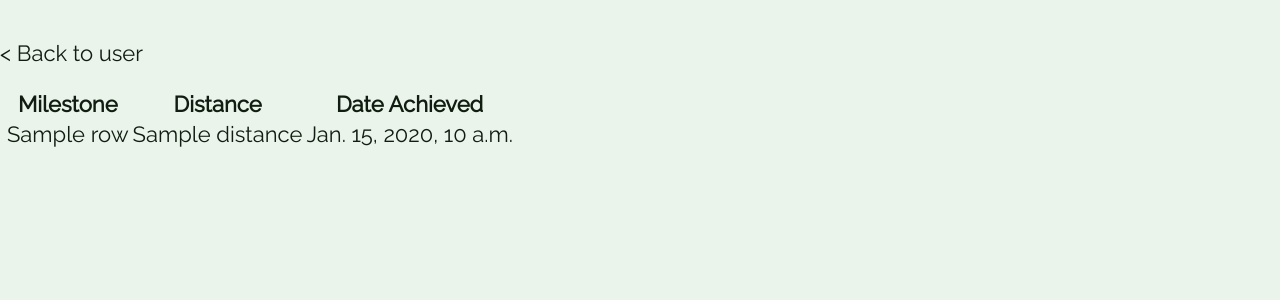
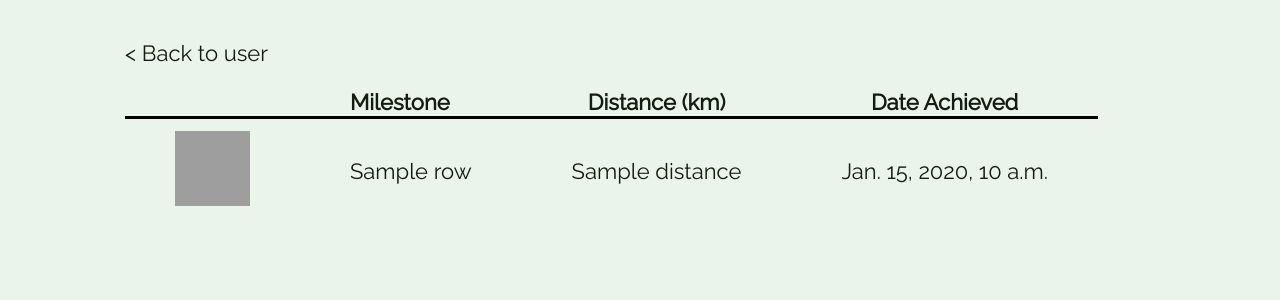
Before and after one commit to tomhayter/Strava-Race, a Django app: template web-app/tracker/templates/tracker/milestones.html in a window 1280 px wide. Shown: the part 152-452 px from the top of the page. Run offline with Django 3.2, Linux system fonts and the light colour scheme; the template is opened without the code that fills it: most values are stand-ins (such as "Sample title", 1, 10 or a date in 2020); grey boxes are pictures that could not be loaded.

Commit message:
Improve milestone table visuals

```diff
--- a/web-app/tracker/static/tracker/common.css
+++ b/web-app/tracker/static/tracker/common.css
@@ -38,7 +38,6 @@ a:visited {
 }
 
 a:hover {
-    text-decoration: none;
     color: var(--text);
 }
 
@@ -46,3 +45,26 @@ a:active {
     text-decoration: none;
     color: var(--text);
 }
+
+a {
+    position: relative;
+    text-decoration: none;
+}
+
+  /* Fade in */
+a::before {
+    content: "";
+    position: absolute;
+    display: block;
+    width: 100%;
+    height: 1.5px;
+    bottom: 0;
+    left: 0;
+    background-color: var(--text);
+    transform: scaleX(0);
+    transition: transform 0.3s ease;
+}
+
+a:hover::before {
+    transform: scaleX(1);
+}
--- a/web-app/tracker/static/tracker/milestones.css
+++ b/web-app/tracker/static/tracker/milestones.css
@@ -2,3 +2,36 @@
     height: 75px;
     width: 75px;
 }
+
+td {
+    padding-left: 50px;
+    padding-right: 50px;
+    padding-bottom: 8px;
+    padding-top: 12px;
+}
+
+.back{
+    padding-left: 125px;
+}
+
+.content {
+    padding-left: 125px;
+}
+
+table {
+    border-collapse: collapse;
+}
+
+tr {
+    border: solid;
+    border-width: 2px 0;
+    border-color: var(--accent)
+}
+
+tr:first-child {
+    border-top: none;
+}
+
+tr:last-child {
+    border-bottom: none;
+}
--- a/web-app/tracker/templates/tracker/milestones.html
+++ b/web-app/tracker/templates/tracker/milestones.html
@@ -20,7 +20,9 @@
 
 <div class="content">
     <table class="table">
-        <th></th><th>Milestone</th><th>Distance</th><th>Date Achieved</th>
+        <tr style="padding-bottom: 10px; border-bottom:3px solid black">
+            <th></th><th style="text-align: left; padding-left: 50px;">Milestone</th><th>Distance (km)</th><th>Date Achieved</th>
+        </tr>
         {% for row in milestones %}
         <tr>
             {% if row.link and row.date_achieved %}
@@ -28,7 +30,9 @@
             <td><img class="icon" src="{% static image_static %}"></td>
             {% endwith %}
             {% else %}
-            <td></td>
+            {% with 'tracker/img/locked.png' as image_static %}
+            <td><img class="icon" src="{% static image_static %}"></td>
+            {% endwith %}
             {% endif %}
             <td>{{row.name}}</td>
             <td>{{row.distance}}</td>
```
Also changed, not shown: web-app/tracker/views.py (+5 -6 lines).
